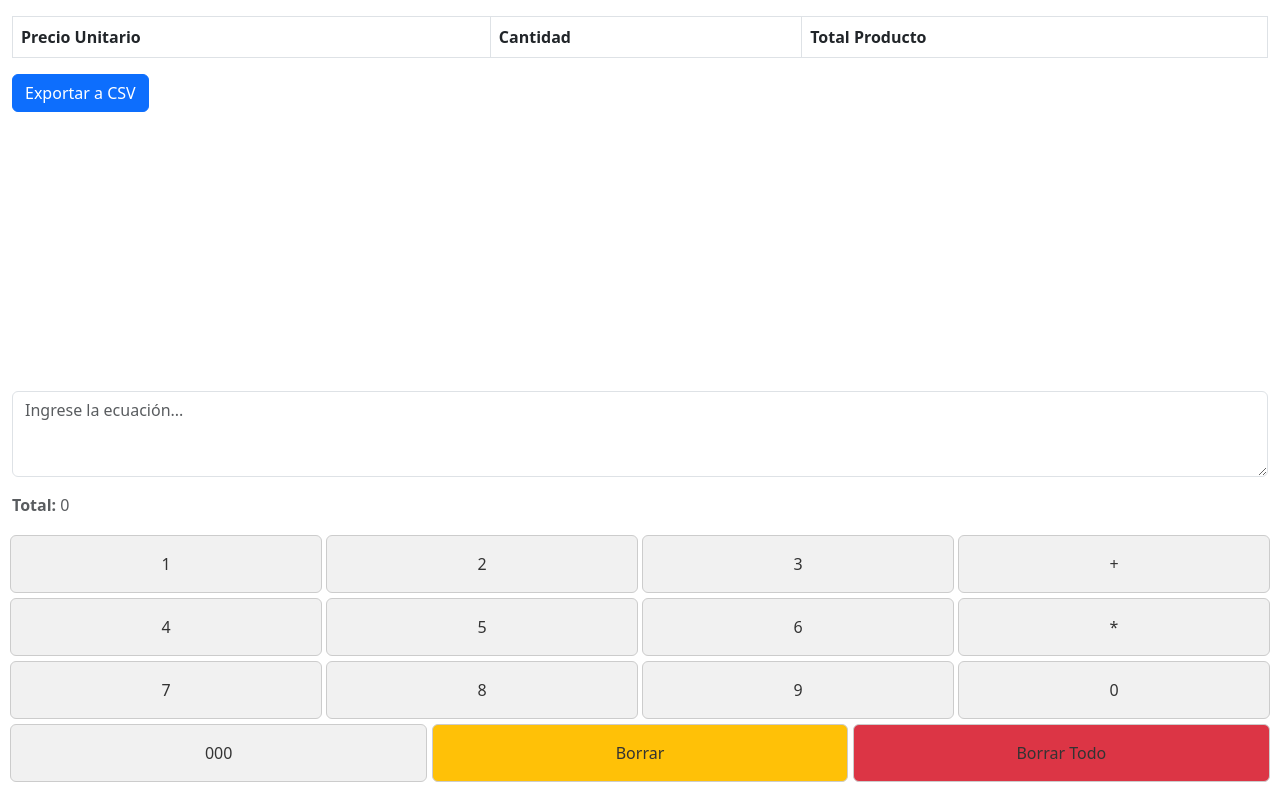
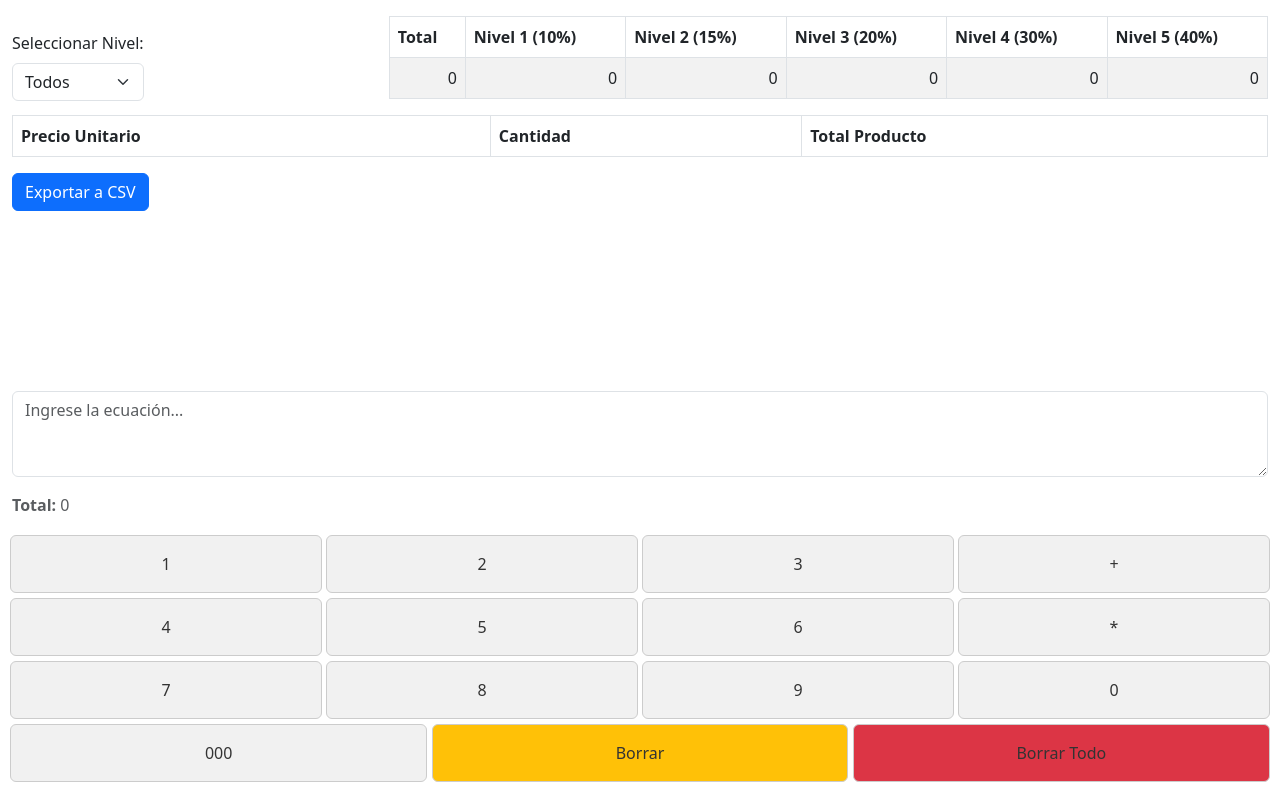
Before and after one commit to yosoymitxel/calculadora-para-descuentos, a plain HTML site: page index.html in a window 1280 px wide. Drawn offline with nearby package versions, Linux system fonts and the light colour scheme.

Commit message:
feat: modificacion de logica en js para niveles

```diff
--- a/index.html
+++ b/index.html
@@ -10,6 +10,43 @@
 </head>
 <body>
     <div class="container-fluid d-flex flex-column py-3">
+        <div class="d-flex justify-content-between align-items-center">
+            <div>
+                <label for="levelSelect" class="form-label">Seleccionar Nivel:</label>
+                <select id="levelSelect" class="form-select">
+                    <option value="all" selected>Todos</option>
+                    <option value="1">Nivel 1</option>
+                    <option value="2">Nivel 2</option>
+                    <option value="3">Nivel 3</option>
+                    <option value="4">Nivel 4</option>
+                    <option value="5">Nivel 5</option>
+                </select>
+            </div>
+            <div class="table-responsive" style="width: 70%;">
+                <table class="table table-bordered table-striped" id="totalTable">
+                    <thead>
+                        <tr>
+                            <th>Total</th>
+                            <th>Nivel 1 (10%)</th>
+                            <th>Nivel 2 (15%)</th>
+                            <th>Nivel 3 (20%)</th>
+                            <th>Nivel 4 (30%)</th>
+                            <th>Nivel 5 (40%)</th>
+                        </tr>
+                    </thead>
+                    <tbody>
+                        <tr>
+                            <td id="total">0</td>
+                            <td id="level1">0</td>
+                            <td id="level2">0</td>
+                            <td id="level3">0</td>
+                            <td id="level4">0</td>
+                            <td id="level5">0</td>
+                        </tr>
+                    </tbody>
+                </table>
+            </div>
+        </div>
         <!-- Tabla de resultados -->
         <div class="table-responsive overflow-y-auto" >
             <div class="overflow-y-auto">
--- a/src/js/main.js
+++ b/src/js/main.js
@@ -1,5 +1,54 @@
+const levels = [
+    { limit: 100000, rate: 0.10 },
+    { limit: 200000, rate: 0.15 },
+    { limit: 400000, rate: 0.20 },
+    { limit: 700000, rate: 0.30 },
+    { limit: 1000000, rate: 0.40 }
+];
+
 $(document).ready(function () {
     let dataJson = []; // Aquí almacenamos el JSON
+
+    function calculateLevels(income) {
+        return levels.map(level => {
+            const discount = Math.min(income, level.limit) * level.rate;
+            return income - discount;
+        });
+    }
+
+    // Actualizar la tabla de resultados
+    function updateTotalTable(total) {
+        const levels = calculateLevels(total);
+        const limits = [100000, 200000, 400000, 700000, 1000000];
+
+        $("#total").text(total.toLocaleString());
+
+        levels.forEach((value, index) => {
+            const levelCell = $(`#level${index + 1}`);
+            levelCell.text(value.toLocaleString());
+
+
+        });
+    }
+
+    function updateTotalTable(total) {
+        const levels = calculateLevels(total);
+
+        $("#total").text(total.toLocaleString());
+
+        levels.forEach((value, index) => {
+            const levelCell = $(`#level${index + 1}`);
+            levelCell.text(value.toLocaleString());
+
+            // Aplicar color si excede el límite
+            if (total > limits[index]) {
+                levelCell.addClass('bg-danger');
+            } else {
+                levelCell.removeClass('bg-danger');
+            }
+        });
+    }
+
 
     // Función para analizar la expresión y eliminar *1
     function parseEquation(equation) {
@@ -112,8 +161,24 @@ $(document).ready(function () {
             total += item.totalProducto;
         });
 
+        updateTotalTable(total);
+
         $('#totalAmount').text(total.toLocaleString()); // Mostrar el total sin decimales y con separador de miles
     }
+
+    // Manejo de selección de niveles
+    $('#levelSelect').on('change', function () {
+        const selectedLevel = $(this).val();
+
+        if (selectedLevel === 'all') {
+            $("#totalTable th, #totalTable td").show();
+        } else {
+            const levelIndex = parseInt(selectedLevel);
+            $("#totalTable th, #totalTable td").hide();
+            $("#totalTable th:nth-child(1), #totalTable td:nth-child(1)").show();
+            $("#totalTable th:nth-child(" + (levelIndex + 1) + "), #totalTable td:nth-child(" + (levelIndex + 1) + ")").show();
+        }
+    });
 
     // Detectar cambios en el textarea de la calculadora
     $('#calculatorInput').on('input', function () {
```
